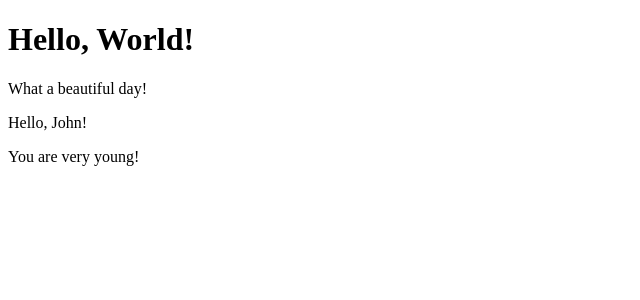
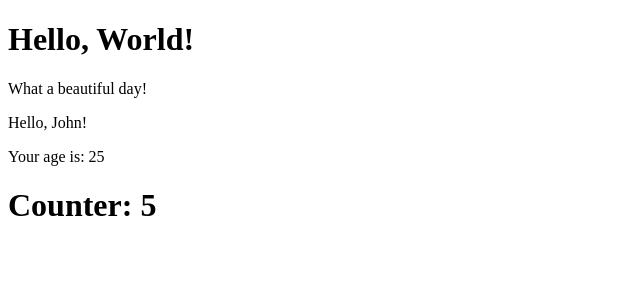
Before and after one commit to pincopops/react-exercises, a React (Create React App) app: page / in a window 1280 px wide. Shown: the top 300 px of the page, without its empty margins (0-640 px from the left). Built offline with nearby package versions, Linux system fonts and the light colour scheme.

Commit message:
Completamento state-01.

```diff
--- a/src/App.js
+++ b/src/App.js
@@ -1,12 +1,14 @@
 import React from 'react';
 import { Hello } from './Hello';
 import { Welcome } from './Welcome';
+import { Counter } from './Counter';
 
 export class App extends React.Component{
     render(){
         return <div>
                 <Hello />
-                <Welcome name='John' age='16' />
+                <Welcome name='John' age='25' />
+                <Counter />
             </div>
     }
 }
--- /dev/null
+++ b/src/Counter.js
@@ -0,0 +1,31 @@
+import React from "react";
+
+export class Counter extends React.Component{
+    //definiamo lo stato di partenza del nostro componente. In questo caso, essendo un counter,
+    //lo inizializzeremo a 0. Possiamo inizializzare lo state sia tramite costruttore, sia
+    //semplicemente come fatto al di sotto.
+
+    state = {
+        count: 0,
+    }
+
+    //successivamente creiamo un costruttore avente come parametro props.
+
+    constructor(props){
+        super(props)
+
+        setInterval(() => {
+            this.setState((state) => {
+                return{
+                    count: state.count + 1,
+                }
+            })
+        }, 1000)
+    }
+
+    render(){
+        return <div>
+            <h1>Counter: {this.state.count}</h1>
+        </div>
+    }
+}
```
